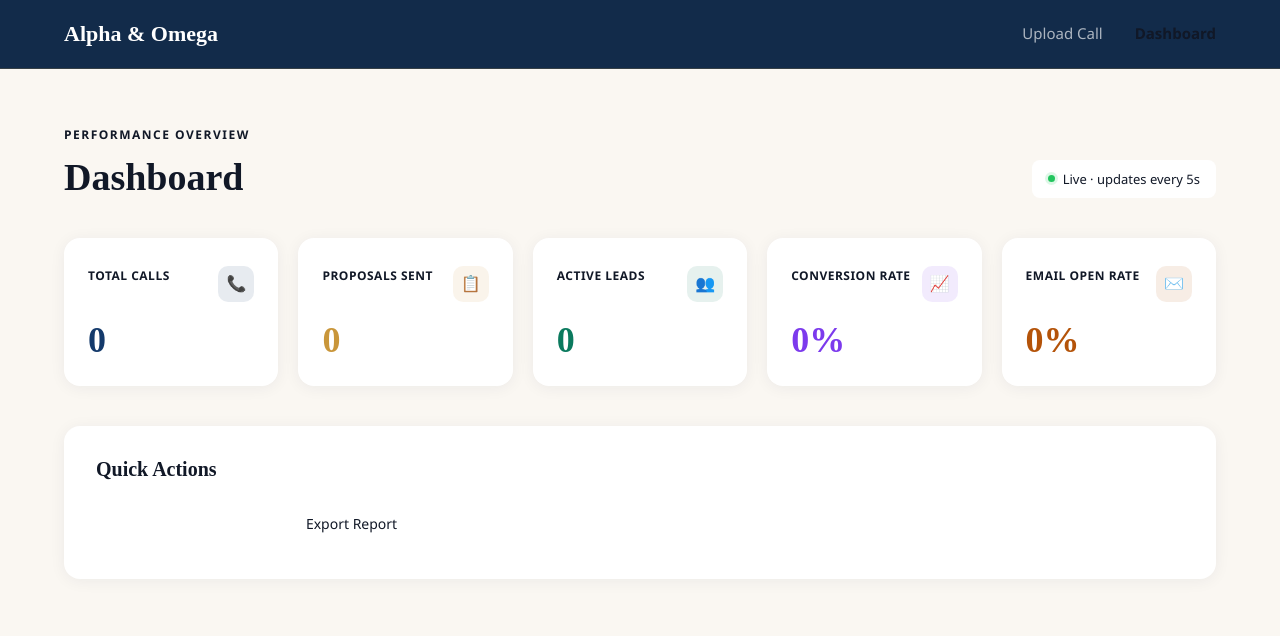
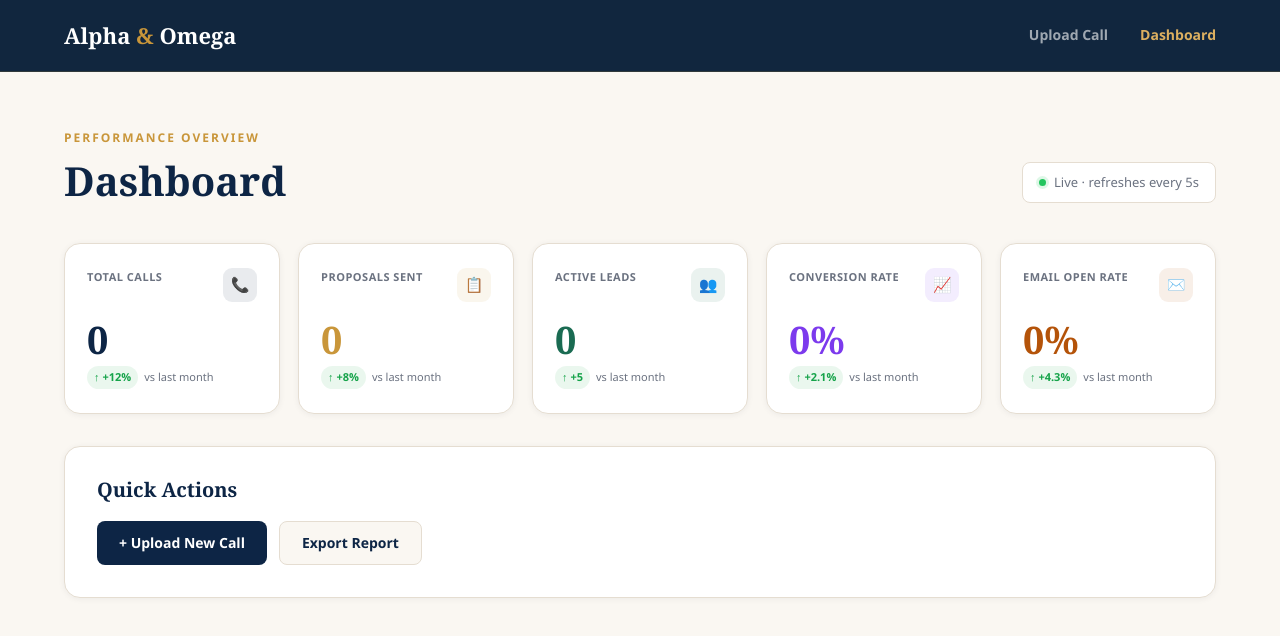
Before and after one commit to JaxJ12/alpha-omega-frontend, a Next.js app: page /dashboard in a window 1280 px wide. Shown: the top 636 px of the page. Built offline with nearby package versions, Linux system fonts and the light colour scheme; no server answers.

Commit message:
Update page.js

```diff
--- a/app/dashboard/page.js
+++ b/app/dashboard/page.js
@@ -3,160 +3,105 @@
 import { useState, useEffect } from 'react';
 import Link from 'next/link';
 
-const statConfig = [
-  { key: 'totalCalls',      label: 'Total Calls',      icon: '📞', format: v => v,        color: '#143A6B', accent: 'rgba(20,58,107,0.1)' },
-  { key: 'totalProposals',  label: 'Proposals Sent',   icon: '📋', format: v => v,        color: '#C9963A', accent: 'rgba(201,150,58,0.1)' },
-  { key: 'totalLeads',      label: 'Active Leads',     icon: '👥', format: v => v,        color: '#0B7A5E', accent: 'rgba(11,122,94,0.1)'  },
-  { key: 'conversionRate',  label: 'Conversion Rate',  icon: '📈', format: v => `${v}%`,  color: '#7C3AED', accent: 'rgba(124,58,237,0.1)' },
-  { key: 'emailOpenRate',   label: 'Email Open Rate',  icon: '✉️', format: v => `${v}%`,  color: '#B45309', accent: 'rgba(180,83,9,0.1)'   },
+const STAT_CONFIG = [
+  { key:'totalCalls',     label:'Total Calls',     icon:'📞', format:v=>v,        color:'#0D2545', accent:'rgba(13,37,69,0.09)',  change:'+12%' },
+  { key:'totalProposals', label:'Proposals Sent',  icon:'📋', format:v=>v,        color:'#C9963A', accent:'rgba(201,150,58,0.09)', change:'+8%'  },
+  { key:'totalLeads',     label:'Active Leads',    icon:'👥', format:v=>v,        color:'#1A6B52', accent:'rgba(26,107,82,0.09)',  change:'+5'   },
+  { key:'conversionRate', label:'Conversion Rate', icon:'📈', format:v=>`${v}%`,  color:'#7C3AED', accent:'rgba(124,58,237,0.09)', change:'+2.1%'},
+  { key:'emailOpenRate',  label:'Email Open Rate', icon:'✉️',  format:v=>`${v}%`,  color:'#B45309', accent:'rgba(180,83,9,0.09)',   change:'+4.3%'},
 ];
 
 export default function DashboardPage() {
-  const [metrics, setMetrics] = useState({ totalCalls: 0, totalProposals: 0, totalLeads: 0, conversionRate: 0, emailOpenRate: 0 });
+  const [metrics, setMetrics] = useState({ totalCalls:0, totalProposals:0, totalLeads:0, conversionRate:0, emailOpenRate:0 });
   const [loading, setLoading] = useState(true);
+  const [lastUpdated, setLastUpdated] = useState(null);
 
   useEffect(() => {
-    const fetchMetrics = async () => {
+    const fetch_ = async () => {
       try {
-        const response = await fetch('http://localhost:3001/api/dashboard/metrics');
-        const data = await response.json();
-        setMetrics(data.metrics);
-      } catch (error) {
-        console.error('Failed to fetch metrics:', error);
-      } finally {
-        setLoading(false);
-      }
+        const r = await fetch('http://localhost:3001/api/dashboard/metrics');
+        const d = await r.json();
+        setMetrics(d.metrics);
+        setLastUpdated(new Date());
+      } catch (e) { console.error(e); } finally { setLoading(false); }
     };
-    fetchMetrics();
-    const interval = setInterval(fetchMetrics, 5000);
-    return () => clearInterval(interval);
+    fetch_();
+    const iv = setInterval(fetch_, 5000);
+    return () => clearInterval(iv);
   }, []);
 
   return (
-    <main style={{ minHeight: '100vh', background: 'var(--cream)' }}>
-
-      {/* NAV */}
-      <nav style={{
-        background: 'rgba(11,37,69,0.97)', backdropFilter: 'blur(12px)',
-        borderBottom: '1px solid rgba(201,150,58,0.2)'
-      }}>
-        <div style={{ maxWidth: 1200, margin: '0 auto', padding: '0 24px', display: 'flex', justifyContent: 'space-between', alignItems: 'center', height: 68 }}>
-          <Link href="/" style={{ fontFamily: 'Playfair Display, serif', fontSize: 22, fontWeight: 700, color: '#fff' }}>
-            Alpha <span style={{ color: 'var(--gold)' }}>&</span> Omega
+    <main style={{ minHeight:'100vh', background:'var(--color-bg)', fontFamily:'var(--font-body)' }}>
+      <nav style={{ background:'rgba(10,31,56,0.97)', backdropFilter:'blur(16px)', borderBottom:'1px solid rgba(201,150,58,0.18)', height:72 }}>
+        <div style={{ maxWidth:1200, margin:'0 auto', padding:'0 24px', display:'flex', justifyContent:'space-between', alignItems:'center', height:'100%' }}>
+          <Link href="/" style={{ fontFamily:'var(--font-display)', fontSize:22, fontWeight:700, color:'#fff', textDecoration:'none' }}>
+            Alpha <span style={{ color:'var(--color-accent)' }}>&</span> Omega
           </Link>
-          <div style={{ display: 'flex', gap: 32, alignItems: 'center' }}>
-            <Link href="/chatbot" style={{ color: 'rgba(255,255,255,0.65)', fontSize: 15, fontWeight: 500, transition: 'color 0.2s' }}
-              onMouseEnter={e => e.target.style.color = 'var(--gold-lt)'}
-              onMouseLeave={e => e.target.style.color = 'rgba(255,255,255,0.65)'}>Upload Call</Link>
-            <Link href="/dashboard" style={{ color: 'var(--gold-lt)', fontSize: 15, fontWeight: 600 }}>Dashboard</Link>
+          <div style={{ display:'flex', gap:32, alignItems:'center' }}>
+            <Link href="/chatbot" style={{ color:'rgba(255,255,255,0.6)', fontSize:14, fontWeight:600, textDecoration:'none', transition:'color .2s' }}
+              onMouseEnter={e=>e.target.style.color='var(--color-accent-light)'} onMouseLeave={e=>e.target.style.color='rgba(255,255,255,0.6)'}>Upload Call</Link>
+            <span style={{ color:'var(--color-accent-light)', fontSize:14, fontWeight:700 }}>Dashboard</span>
           </div>
         </div>
       </nav>
 
-      {/* CONTENT */}
-      <section style={{ maxWidth: 1200, margin: '0 auto', padding: '56px 24px' }}>
-
-        {/* Header row */}
-        <div style={{ display: 'flex', justifyContent: 'space-between', alignItems: 'flex-end', marginBottom: 40, flexWrap: 'wrap', gap: 16 }}>
+      <section style={{ maxWidth:1200, margin:'0 auto', padding:'56px 24px' }}>
+        {/* Header */}
+        <div style={{ display:'flex', justifyContent:'space-between', alignItems:'flex-end', marginBottom:40, flexWrap:'wrap', gap:16 }}>
           <div>
-            <p style={{ color: 'var(--gold)', fontWeight: 600, fontSize: 12, letterSpacing: '1.5px', textTransform: 'uppercase', marginBottom: 10 }}>
-              Performance Overview
-            </p>
-            <h1 style={{ fontFamily: 'Playfair Display, serif', fontSize: 'clamp(26px, 5vw, 38px)', fontWeight: 700, color: 'var(--navy)' }}>
-              Dashboard
-            </h1>
+            <p style={{ fontFamily:'var(--font-body)', fontSize:12, fontWeight:700, letterSpacing:'2px', textTransform:'uppercase', color:'var(--color-accent)', marginBottom:10 }}>Performance Overview</p>
+            <h1 style={{ fontFamily:'var(--font-display)', fontSize:'clamp(26px,5vw,40px)', fontWeight:700, color:'var(--color-primary)', lineHeight:1.1 }}>Dashboard</h1>
           </div>
-          <div style={{
-            display: 'flex', alignItems: 'center', gap: 8,
-            background: '#fff', borderRadius: 8, padding: '8px 16px',
-            border: '1px solid var(--border)', fontSize: 13, color: 'var(--muted)'
-          }}>
-            <span style={{ width: 7, height: 7, borderRadius: '50%', background: '#22c55e', display: 'inline-block', boxShadow: '0 0 0 3px rgba(34,197,94,0.15)' }} />
-            Live · updates every 5s
+          <div style={{ display:'flex', alignItems:'center', gap:8, background:'#fff', borderRadius:8, padding:'8px 16px', border:'1px solid var(--color-border)', fontSize:13, color:'var(--color-text-muted)' }}>
+            <span style={{ width:7,height:7,borderRadius:'50%',background:'#22c55e',display:'inline-block',boxShadow:'0 0 0 3px rgba(34,197,94,0.15)' }} />
+            Live · refreshes every 5s
+            {lastUpdated && <span style={{ color:'var(--color-text-muted)',fontSize:11,marginLeft:4 }}>· {lastUpdated.toLocaleTimeString([], {hour:'2-digit',minute:'2-digit'})}</span>}
           </div>
         </div>
 
-        {/* Stats grid */}
         {loading ? (
-          <div style={{ textAlign: 'center', padding: '80px 0' }}>
-            <div style={{
-              width: 40, height: 40, margin: '0 auto 20px',
-              border: '3px solid var(--border)', borderTopColor: 'var(--gold)',
-              borderRadius: '50%', animation: 'spin 0.8s linear infinite'
-            }} />
-            <p style={{ color: 'var(--muted)', fontSize: 15 }}>Loading metrics...</p>
+          <div style={{ textAlign:'center', padding:'80px 0' }}>
+            <div style={{ width:40,height:40,margin:'0 auto 20px',border:'3px solid var(--color-border)',borderTopColor:'var(--color-accent)',borderRadius:'50%',animation:'spin .8s linear infinite' }} />
+            <p style={{ color:'var(--color-text-muted)', fontSize:15 }}>Loading metrics...</p>
           </div>
         ) : (
-          <div style={{ display: 'grid', gridTemplateColumns: 'repeat(auto-fit, minmax(200px, 1fr))', gap: 20, marginBottom: 40 }}>
-            {statConfig.map((s, i) => (
-              <div key={s.key} style={{
-                background: '#fff', borderRadius: 16, padding: '28px 24px',
-                border: '1px solid var(--border)',
-                boxShadow: '0 2px 16px rgba(11,37,69,0.06)',
-                transition: 'transform 0.2s, box-shadow 0.2s',
-                animation: `fadeUp 0.5s ${i * 0.08}s ease both`
-              }}
-                onMouseEnter={e => { e.currentTarget.style.transform = 'translateY(-4px)'; e.currentTarget.style.boxShadow = '0 10px 32px rgba(11,37,69,0.1)'; }}
-                onMouseLeave={e => { e.currentTarget.style.transform = 'translateY(0)'; e.currentTarget.style.boxShadow = '0 2px 16px rgba(11,37,69,0.06)'; }}>
-                <div style={{ display: 'flex', justifyContent: 'space-between', alignItems: 'flex-start', marginBottom: 20 }}>
-                  <p style={{ fontSize: 12, fontWeight: 600, color: 'var(--muted)', letterSpacing: '0.5px', textTransform: 'uppercase' }}>
-                    {s.label}
-                  </p>
-                  <div style={{
-                    width: 36, height: 36, borderRadius: 10,
-                    background: s.accent,
-                    display: 'flex', alignItems: 'center', justifyContent: 'center',
-                    fontSize: 16
-                  }}>{s.icon}</div>
+          <>
+            <div style={{ display:'grid', gridTemplateColumns:'repeat(auto-fit, minmax(180px, 1fr))', gap:18, marginBottom:32 }}>
+              {STAT_CONFIG.map((s,i) => (
+                <div key={s.key} style={{ background:'#fff', borderRadius:16, padding:'24px 22px', border:'1px solid var(--color-border)', boxShadow:'var(--shadow-xs)', transition:'transform .2s, box-shadow .2s', animation:`fadeUp .5s ${i*.08}s ease both` }}
+                  onMouseEnter={e=>{e.currentTarget.style.transform='translateY(-4px)';e.currentTarget.style.boxShadow='var(--shadow-md)';}}
+                  onMouseLeave={e=>{e.currentTarget.style.transform='translateY(0)';e.currentTarget.style.boxShadow='var(--shadow-xs)';}}>
+                  <div style={{ display:'flex', justifyContent:'space-between', alignItems:'flex-start', marginBottom:18 }}>
+                    <p style={{ fontSize:11,fontWeight:700,color:'var(--color-text-muted)',letterSpacing:'0.5px',textTransform:'uppercase' }}>{s.label}</p>
+                    <div style={{ width:34,height:34,borderRadius:9,background:s.accent,display:'flex',alignItems:'center',justifyContent:'center',fontSize:15 }}>{s.icon}</div>
                   </div>
-                <p style={{
-                  fontFamily: 'Playfair Display, serif',
-                  fontSize: 36, fontWeight: 700,
-                  color: s.color, lineHeight: 1
-                }}>
-                  {s.format(metrics[s.key])}
-                </p>
+                  <p style={{ fontFamily:'var(--font-display)', fontSize:38, fontWeight:700, color:s.color, lineHeight:1, marginBottom:8 }}>{s.format(metrics[s.key])}</p>
+                  <div style={{ display:'flex', alignItems:'center', gap:6 }}>
+                    <span style={{ fontSize:11,fontWeight:700,color:'#16a34a',background:'rgba(22,163,74,0.09)',padding:'2px 7px',borderRadius:100 }}>↑ {s.change}</span>
+                    <span style={{ fontSize:11,color:'var(--color-text-muted)' }}>vs last month</span>
+                  </div>
                 </div>
               ))}
             </div>
-        )}
 
             {/* Quick actions */}
-        <div style={{
-          background: '#fff', borderRadius: 16, padding: '32px',
-          border: '1px solid var(--border)',
-          boxShadow: '0 2px 16px rgba(11,37,69,0.06)'
-        }}>
-          <h3 style={{ fontFamily: 'Playfair Display, serif', fontSize: 20, fontWeight: 600, color: 'var(--navy)', marginBottom: 20 }}>
-            Quick Actions
-          </h3>
-          <div style={{ display: 'flex', gap: 12, flexWrap: 'wrap' }}>
-            <Link href="/chatbot" style={{
-              background: 'var(--navy)', color: '#fff',
-              padding: '11px 24px', borderRadius: 8, fontSize: 14, fontWeight: 600,
-              transition: 'opacity 0.2s', display: 'inline-block'
-            }}
-              onMouseEnter={e => e.currentTarget.style.opacity = '0.85'}
-              onMouseLeave={e => e.currentTarget.style.opacity = '1'}>
+            <div style={{ background:'#fff', borderRadius:16, padding:32, border:'1px solid var(--color-border)', boxShadow:'var(--shadow-xs)' }}>
+              <h3 style={{ fontFamily:'var(--font-display)', fontSize:20, fontWeight:600, color:'var(--color-primary)', marginBottom:20 }}>Quick Actions</h3>
+              <div style={{ display:'flex', gap:12, flexWrap:'wrap' }}>
+                <Link href="/chatbot" style={{ display:'inline-flex',alignItems:'center',justifyContent:'center',height:44,padding:'0 22px',background:'var(--color-primary)',color:'#fff',borderRadius:8,fontSize:14,fontWeight:700,fontFamily:'var(--font-body)',textDecoration:'none',transition:'opacity .2s' }}
+                  onMouseEnter={e=>e.currentTarget.style.opacity='0.85'} onMouseLeave={e=>e.currentTarget.style.opacity='1'}>
                   + Upload New Call
                 </Link>
-            <button style={{
-              background: 'var(--cream)', color: 'var(--navy)',
-              padding: '11px 24px', borderRadius: 8, fontSize: 14, fontWeight: 500,
-              border: '1px solid var(--border)', transition: 'border-color 0.2s'
-            }}
-              onMouseEnter={e => e.currentTarget.style.borderColor = 'var(--navy)'}
-              onMouseLeave={e => e.currentTarget.style.borderColor = 'var(--border)'}>
+                <button style={{ display:'inline-flex',alignItems:'center',height:44,padding:'0 22px',background:'var(--color-bg)',color:'var(--color-primary)',borderRadius:8,fontSize:14,fontWeight:600,fontFamily:'var(--font-body)',border:'1.5px solid var(--color-border)',cursor:'pointer',transition:'border-color .2s' }}
+                  onMouseEnter={e=>e.currentTarget.style.borderColor='var(--color-primary)'} onMouseLeave={e=>e.currentTarget.style.borderColor='var(--color-border)'}>
                   Export Report
                 </button>
               </div>
             </div>
+          </>
+        )}
       </section>
-
-      <style>{`
-        @keyframes spin { to { transform: rotate(360deg); } }
-        @keyframes fadeUp { from { opacity: 0; transform: translateY(20px); } to { opacity: 1; transform: translateY(0); } }
-      `}</style>
+      <style>{`@keyframes spin{to{transform:rotate(360deg)}} @keyframes fadeUp{from{opacity:0;transform:translateY(20px)}to{opacity:1;transform:translateY(0)}}`}</style>
     </main>
   );
 }
```
Lines whose indentation alone changed are shown as unchanged.
